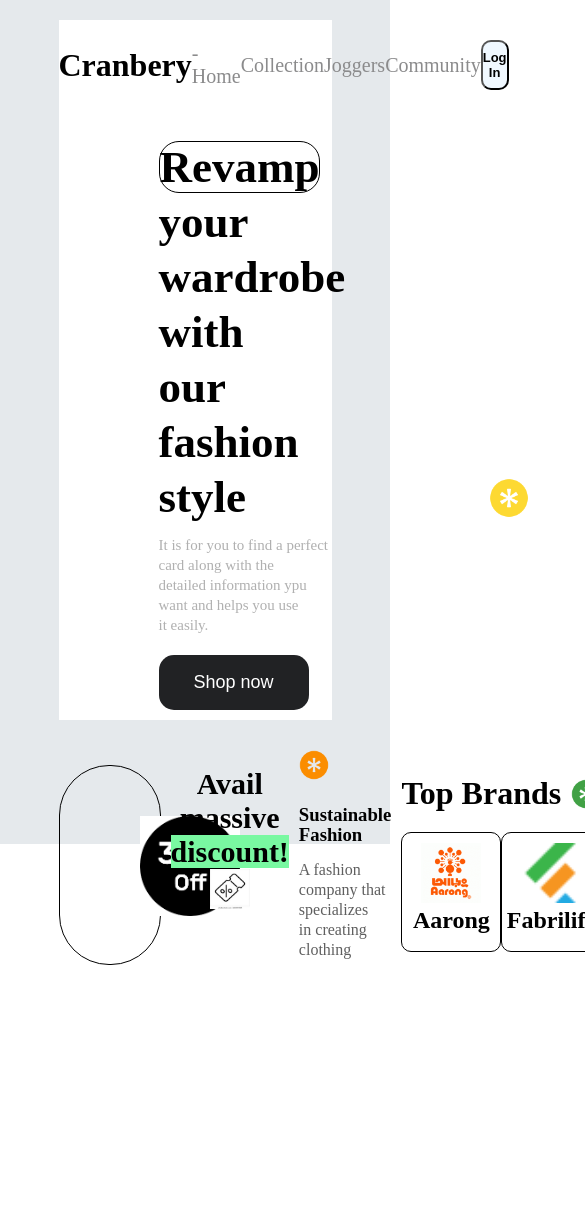
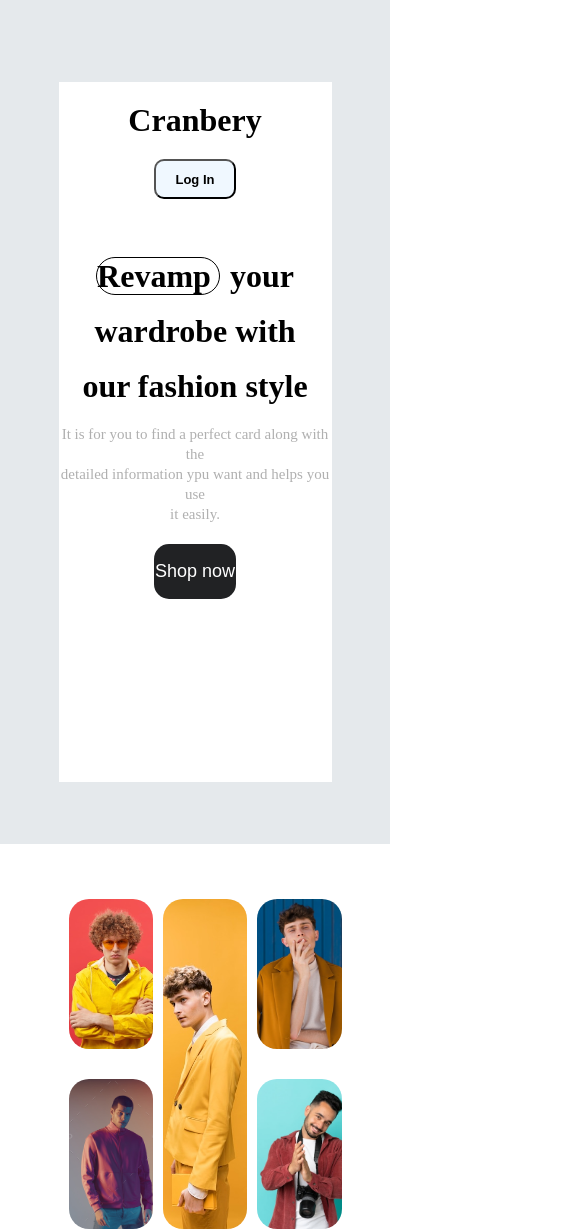
Before and after one commit to Ayushsingh62/Cranbary, a plain HTML site: page index.html in a window 390 px wide. Shown: the top 1232 px of the page, 585 px wide, since content can reach past the window. Before the commit the page ends 970 px from the top, so only its background shows below. Drawn offline with Linux system fonts and the light colour scheme.

Commit message:
second commit

```diff
--- a/style.css
+++ b/style.css
@@ -242,3 +242,87 @@
         }
     }
     }
+    @media (max-width: 768px) {
+        .container {
+            flex-direction: column;
+            align-items: center;
+        }
+        .navbar{
+            display: flex;
+            flex-direction: column;
+        }
+
+        .navbar ul {
+            display: none;
+            flex-direction: column;
+            align-items: center;
+            width: auto;
+        }
+
+        .navbar button {
+            height: 40px;
+            margin-top: 20px;
+            width: 30%;
+        }
+
+        .heading {
+            margin-left: 0;
+            text-align: center;
+        }
+
+        .heading h1 {
+            font-size: 32px;
+            img{
+                display: none;
+            }
+        }
+
+        .heading button {
+            width: 30%;
+        }
+
+        .image-section {
+            width: 100%;
+            left: 10px;
+            position: relative;
+            margin-top: 280px;
+        }
+
+        .footer {
+            flex-direction: column;
+        }
+        .head{
+            margin-bottom: 20px;
+        }
+
+        .circle{
+            width: 100px;
+            height: 100px;
+            position: relative;
+            img{
+                height:80px;
+                width: 80px;
+                position:absolute ;
+                top: 10px;
+                left: 10px;
+            }
+        }
+        .brands {
+            width: 100%;
+            display: flex;
+            flex-direction: column;
+            text-align: center;
+            align-items: center;
+            margin-top: 20px;
+        }
+    .card{
+        width: 100%;
+        display: flex;
+        flex-direction: column;
+    }
+        .cards {
+            width: 50%;
+            margin: 10px auto;
+
+        }
+    }
```
